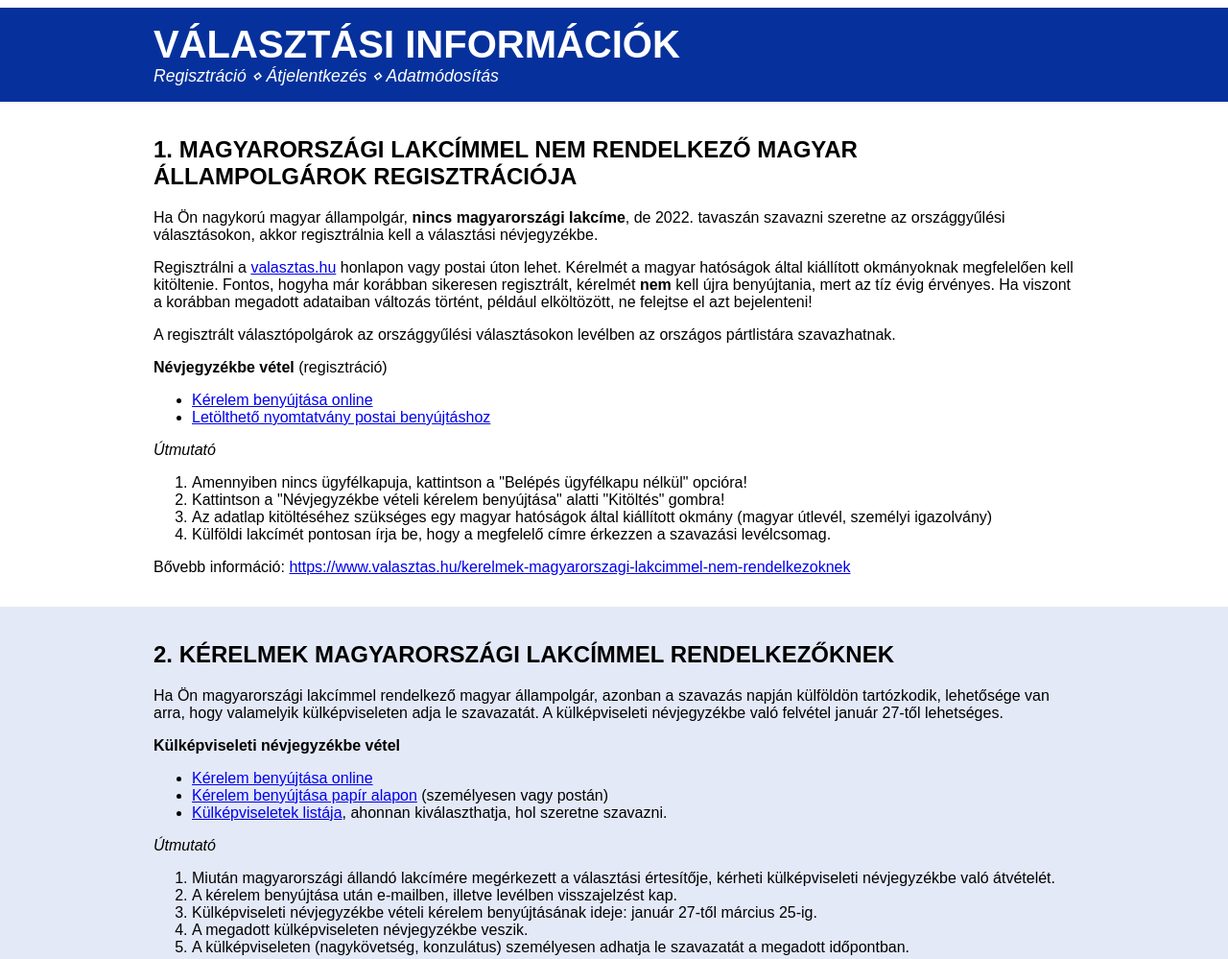
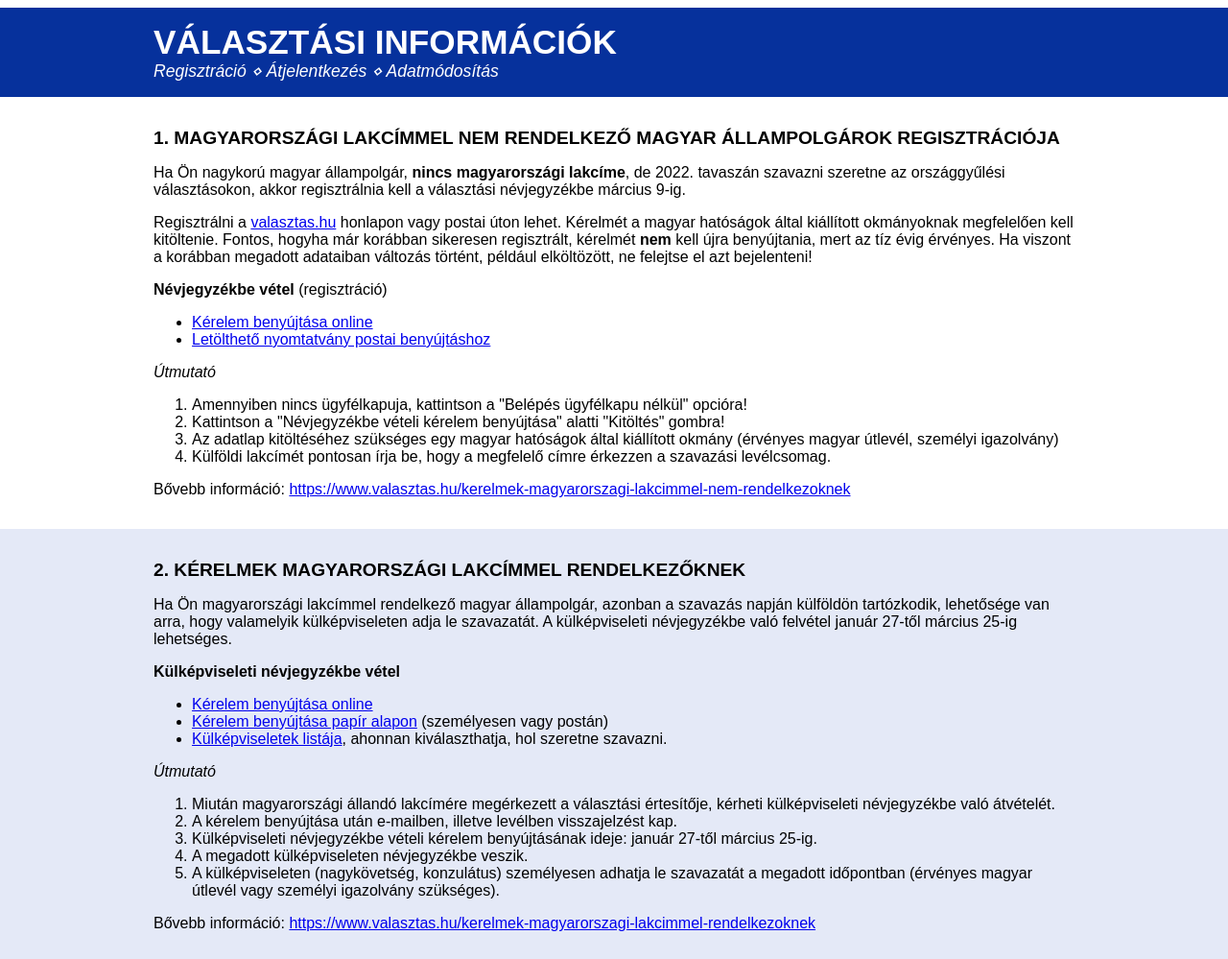
Before and after one commit to a1sz2022/sz2022-honlap, a plain HTML site: page index.html in a window 1280 px wide. Shown: the part 60-1059 px from the top of the page at 96% size. Drawn offline with Linux system fonts and the light colour scheme.

Commit message:
Update index.html

```diff
--- a/index.html
+++ b/index.html
@@ -30,6 +30,10 @@
                 box-sizing: border-box;
                 width: 100%;
                 max-width: 62em;
+            }
+
+            h2 {
+                font-size: 1.2em;
             }
 
             .header {
@@ -71,7 +75,7 @@
         </section>
         <section class="header compact">
             <div>
-                <h1 style="font-size: 2.5em"><a href="#">VÁLASZTÁSI INFORMÁCIÓK</a></h1>
+                <h1 style="font-size: 2.2em"><a href="#">VÁLASZTÁSI INFORMÁCIÓK</a></h1>
                 <p style="font-size: 1.1em"><em><a href="#regisztracio">Regisztráció</a> ⋄ <a href="#atjelentkezes">Átjelentkezés</a> ⋄ <a href="#adatmodositas">Adatmódosítás</a></em></p>
             </div>
         </section>
@@ -79,9 +83,9 @@
             <div>
                 <h2>1. MAGYARORSZÁGI LAKCÍMMEL NEM RENDELKEZŐ MAGYAR ÁLLAMPOLGÁROK REGISZTRÁCIÓJA</h2>
 
-                <p>Ha Ön nagykorú magyar állampolgár, <strong>nincs magyarországi lakcíme</strong>, de 2022. tavaszán szavazni szeretne az országgyűlési választásokon, akkor regisztrálnia kell a választási névjegyzékbe.</p>
+                <p>Ha Ön nagykorú magyar állampolgár, <strong>nincs magyarországi lakcíme</strong>, de 2022. tavaszán szavazni szeretne az országgyűlési választásokon, akkor regisztrálnia kell a választási névjegyzékbe március 9-ig.</p>
                 <p>Regisztrálni a <a href="http://valasztas.hu">valasztas.hu</a> honlapon vagy postai úton lehet. Kérelmét a magyar hatóságok által kiállított okmányoknak megfelelően kell kitöltenie. Fontos, hogyha már korábban sikeresen regisztrált, kérelmét <strong>nem</strong> kell újra benyújtania, mert az tíz évig érvényes. Ha viszont a korábban megadott adataiban változás történt, például elköltözött, ne felejtse el azt bejelenteni!</p>
-                <p>A regisztrált választópolgárok az országgyűlési választásokon levélben az országos pártlistára szavazhatnak.</p>
+                <!-- <p>A regisztrált választópolgárok az országgyűlési választásokon levélben az országos pártlistára szavazhatnak.</p> -->
 
                 <p>
                     <strong>Névjegyzékbe vétel</strong> (regisztráció)<br>
@@ -94,7 +98,7 @@
                 <ol>
                     <li>Amennyiben nincs ügyfélkapuja, kattintson a "Belépés ügyfélkapu nélkül" opcióra!</li>
                     <li>Kattintson a "Névjegyzékbe vételi kérelem benyújtása" alatti "Kitöltés" gombra!</li>
-                    <li>Az adatlap kitöltéséhez szükséges egy magyar hatóságok által kiállított okmány (magyar útlevél, személyi igazolvány)</li>
+                    <li>Az adatlap kitöltéséhez szükséges egy magyar hatóságok által kiállított okmány (érvényes magyar útlevél, személyi igazolvány)</li>
                     <li>Külföldi lakcímét pontosan írja be, hogy a megfelelő címre érkezzen a szavazási levélcsomag.</li>
                 </ol>
 
@@ -105,7 +109,7 @@
             <div>
                 <h2>2. KÉRELMEK MAGYARORSZÁGI LAKCÍMMEL RENDELKEZŐKNEK</h2>
 
-                <p>Ha Ön magyarországi lakcímmel rendelkező magyar állampolgár, azonban a szavazás napján külföldön tartózkodik, lehetősége van arra, hogy valamelyik külképviseleten adja le szavazatát. A külképviseleti névjegyzékbe való felvétel január 27-től lehetséges.</p>
+                <p>Ha Ön magyarországi lakcímmel rendelkező magyar állampolgár, azonban a szavazás napján külföldön tartózkodik, lehetősége van arra, hogy valamelyik külképviseleten adja le szavazatát. A külképviseleti névjegyzékbe való felvétel január 27-től március 25-ig lehetséges.</p>
 
 
 
@@ -122,7 +126,7 @@
                     <li>A kérelem benyújtása után e-mailben, illetve levélben visszajelzést kap.</li>
                     <li>Külképviseleti névjegyzékbe vételi kérelem benyújtásának ideje: január 27-től március 25-ig.</li>
                     <li>A megadott külképviseleten névjegyzékbe veszik.</li>
-                    <li>A külképviseleten (nagykövetség, konzulátus) személyesen adhatja le szavazatát a megadott időpontban.</li>
+                    <li>A külképviseleten (nagykövetség, konzulátus) személyesen adhatja le szavazatát a megadott időpontban (érvényes magyar útlevél vagy személyi igazolvány szükséges).</li>
                 </ol>
 
                 <p>Bővebb információ: <a href="https://www.valasztas.hu/kerelmek-magyarorszagi-lakcimmel-rendelkezoknek">https://www.valasztas.hu/kerelmek-magyarorszagi-lakcimmel-rendelkezoknek</a></p>
```
